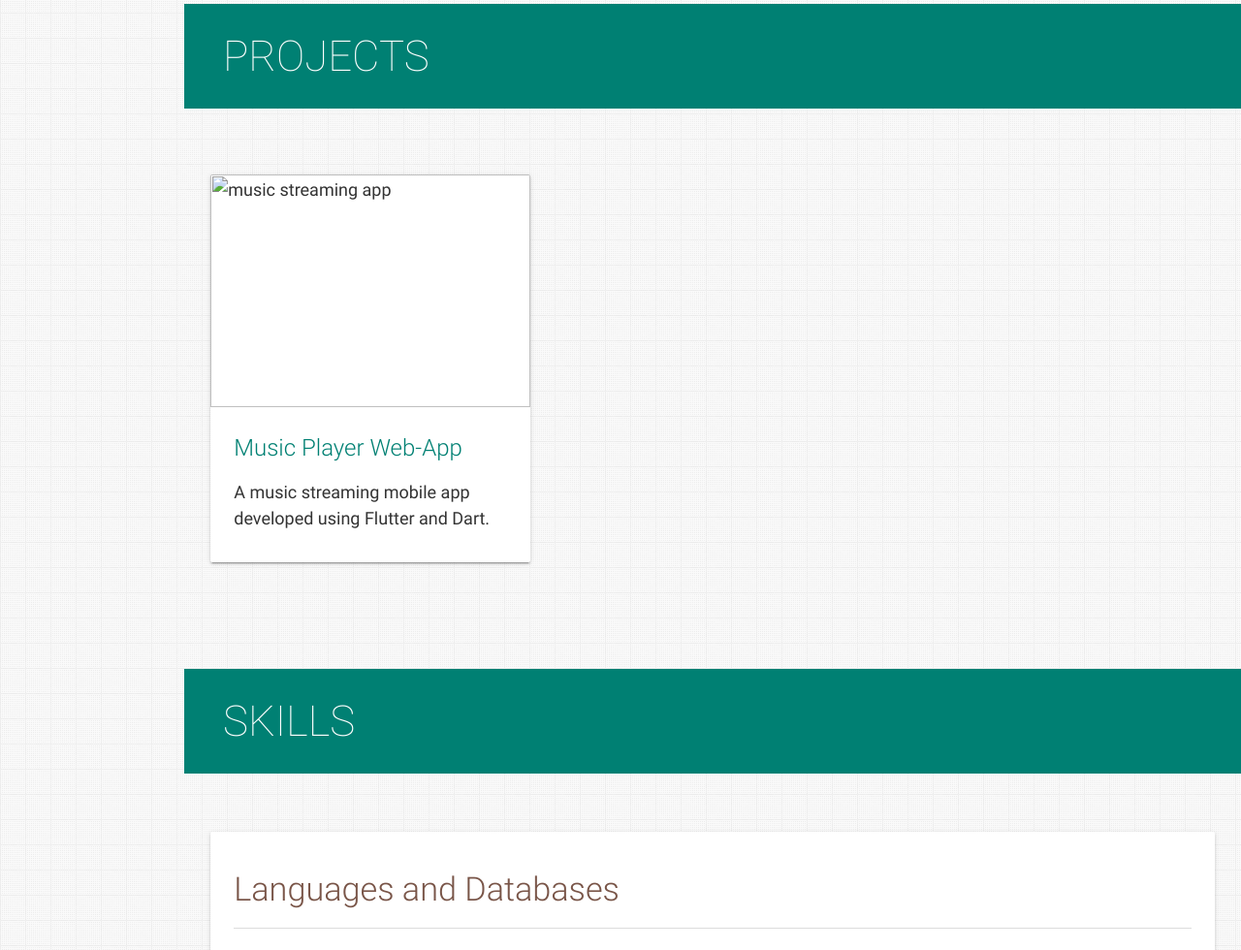
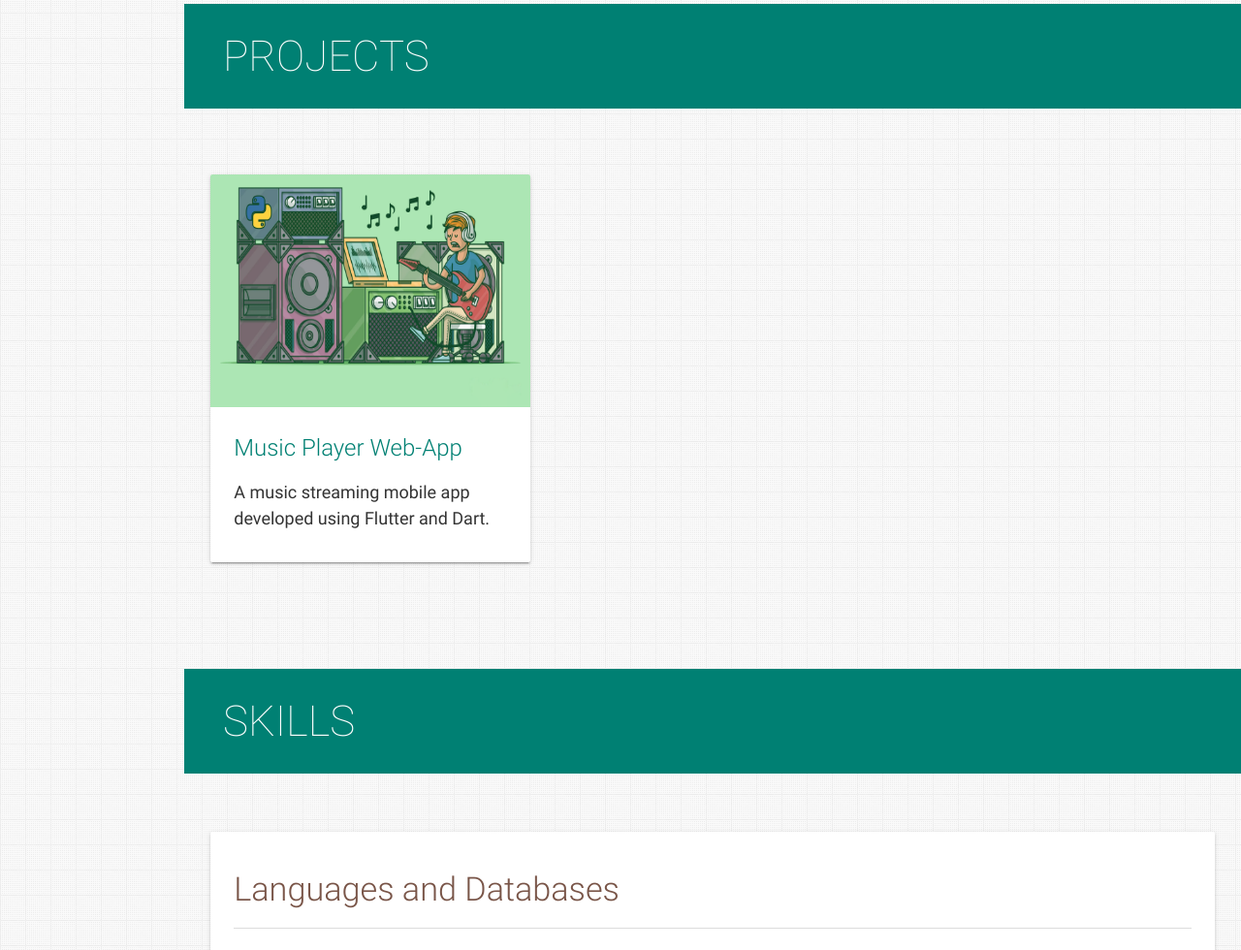
Before and after one commit to Navneet-Pitani/Portfolio, a plain HTML site: page index.html in a window 1280 px wide. Shown: the part 1599-2579 px from the top of the page at 97% size. Drawn offline with nearby package versions, Linux system fonts and the light colour scheme; the site is published under a folder, as on GitHub Pages, so addresses that start at the root find nothing; some icons are missing.

Commit message:
Fix music project image path for GitHub Pages

```diff
--- a/index.html
+++ b/index.html
@@ -423,7 +423,7 @@ of each drug container to estimate the degradation of the drug.
           <div class="col s12 m6 l4">
             <div class="card medium">
               <div class="card-image waves-effect waves-block waves-light">
-                <img alt="music streaming app" src="/assets/img/project-music-player.png" style="height: 100%; width: 100%" class="activator" />
+                <img alt="music streaming app" src="assets/img/project-music-player.png" style="height: 100%; width: 100%" class="activator" />
               </div>
               <div class="card-content">
                 <span class="card-title activator teal-text hoverline">Music Player Web-App<i
```
